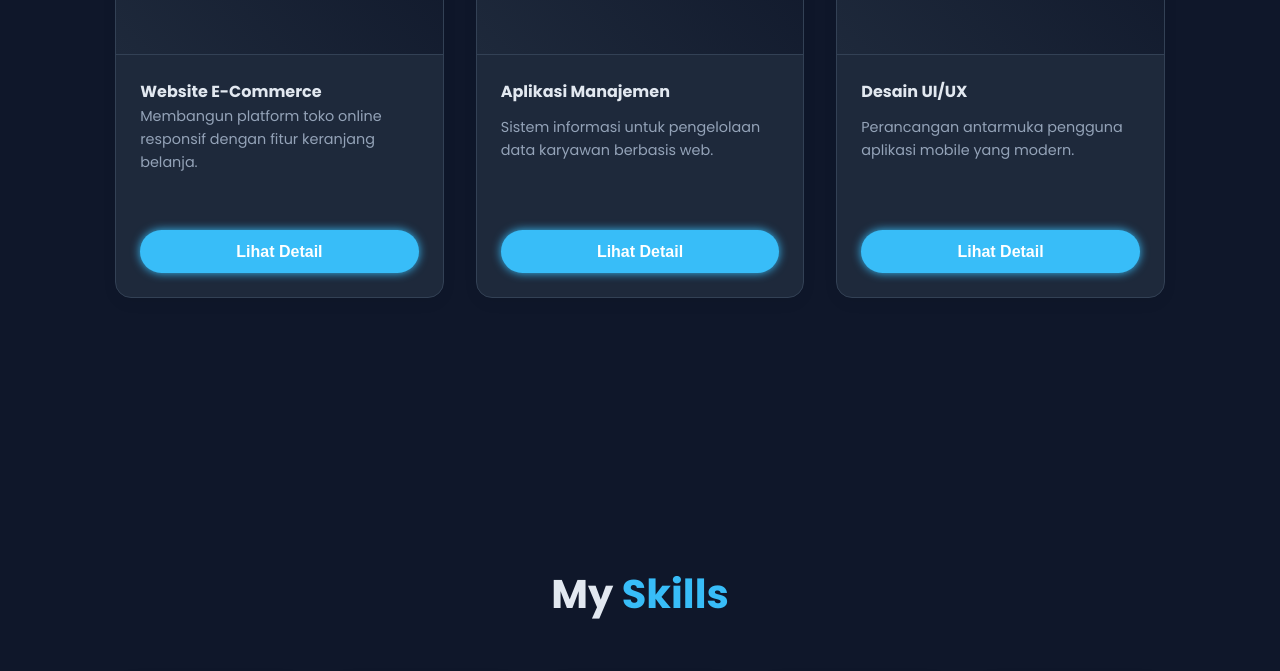
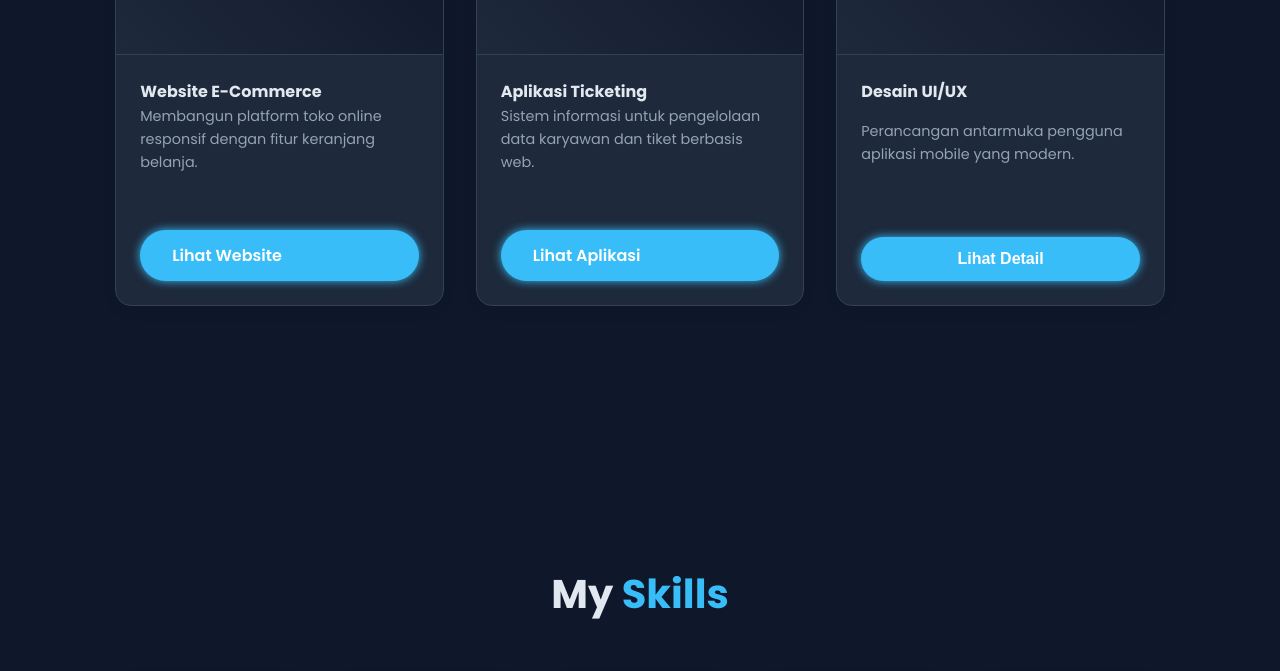
Before and after one commit to mznnss/portofolio, a plain HTML site: page index.html in a window 1280 px wide. Shown: the part 1902-2573 px from the top of the page. Drawn offline with Linux system fonts and the light colour scheme.

Commit message:
Update index.html

```diff
--- a/index.html
+++ b/index.html
@@ -17,7 +17,7 @@
             --text-muted: #94a3b8;     /* Warna Teks Pudar */
             --border-color: #334155;   /* Warna Garis */
 
-            /* Warna Aksen (Tetap sama di kedua mode) */
+            /* Warna Aksen */
             --accent-color: #38bdf8;
             --hover-color: #0ea5e9;
             --success-color: #22c55e;
@@ -27,7 +27,7 @@
             --modal-text: #333333;
         }
 
-        /* --- 2. SETTING LIGHT MODE (AKAN DIAKTIFKAN VIA JS) --- */
+        /* --- 2. SETTING LIGHT MODE --- */
         body.light-mode {
             /* Warna Dasar (Light) */
             --bg-color: #f1f5f9;       /* Putih Abu-abu lembut */
@@ -54,7 +54,7 @@
             color: var(--text-color);
             line-height: 1.6;
             overflow-x: hidden;
-            transition: background-color 0.3s, color 0.3s; /* Animasi transisi warna halus */
+            transition: background-color 0.3s, color 0.3s;
         }
 
         section { padding: 4rem 9%; min-height: 100vh; }
@@ -75,7 +75,7 @@
         header {
             position: fixed; top: 0; left: 0; width: 100%;
             padding: 1.5rem 9%;
-            background: var(--card-bg); /* Mengikuti tema */
+            background: var(--card-bg);
             opacity: 0.95;
             backdrop-filter: blur(10px);
             display: flex; justify-content: space-between; align-items: center;
@@ -118,7 +118,6 @@
             header { padding: 1.5rem 5%; }
             #menu-icon { display: block; z-index: 10001; }
 
-            /* Ikon disembunyikan di desktop, muncul di mobile */
             .navbar a i { display: inline-block !important; width: 25px; }
 
             .navbar {
@@ -141,7 +140,6 @@
                 color: var(--text-color); padding-left: 5px;
             }
 
-            /* Penyesuaian tombol tema di mobile */
             #theme-toggle {
                 margin: 1rem 2rem;
                 display: flex; align-items: center;
@@ -176,7 +174,7 @@
             transition: .5s ease;
         }
         .social-media a:hover {
-            background: var(--accent-color); color: #fff; /* Tetap putih saat hover */
+            background: var(--accent-color); color: #fff;
             box-shadow: 0 0 15px var(--accent-color);
         }
 
@@ -184,12 +182,11 @@
             display: inline-block; padding: 0.8rem 2rem;
             background: var(--accent-color); border-radius: 2rem;
             box-shadow: 0 0 10px var(--accent-color); font-size: 1rem;
-            color: #fff; /* Teks tombol selalu putih */
-            font-weight: 600; margin-top: 2rem; transition: .3s; cursor: pointer;
+            color: #fff; font-weight: 600; margin-top: 2rem; transition: .3s; cursor: pointer;
         }
         .btn:hover { box-shadow: none; background: var(--hover-color); }
 
-        /* --- ABOUT, PROJECTS, SKILLS (Cards) --- */
+        /* --- ABOUT, PROJECTS, SKILLS --- */
         .heading { text-align: center; font-size: 2.5rem; margin-bottom: 3rem; }
 
         .about-content, .project-card, .skill-box {
@@ -197,7 +194,7 @@
             padding: 2rem; border-radius: 1rem;
             border: 1px solid var(--border-color);
             transition: 0.3s;
-            box-shadow: 0 5px 15px rgba(0,0,0,0.05); /* Sedikit bayangan */
+            box-shadow: 0 5px 15px rgba(0,0,0,0.05);
         }
 
         /* About Image */
@@ -207,13 +204,12 @@
             object-fit: cover; margin-bottom: 1rem; border: 2px solid var(--accent-color);
         }
 
-        /* Info Box */
         .info-box {
             display: grid; grid-template-columns: repeat(auto-fit, minmax(200px, 1fr));
             gap: 1rem; margin-top: 2rem; text-align: left;
         }
         .info-item {
-            background: var(--bg-color); /* Warna selang-seling */
+            background: var(--bg-color);
             padding: 1rem; border-radius: 0.5rem;
             border: 1px solid var(--border-color);
         }
@@ -226,7 +222,6 @@
 
         .project-icon-box {
             width: 100%; height: 180px;
-            /* Gradient tetap gelap biar ikon terlihat jelas */
             background: linear-gradient(45deg, #1e293b, #0f172a);
             display: flex; justify-content: center; align-items: center;
             border-bottom: 1px solid var(--border-color);
@@ -272,7 +267,7 @@
             display: inline-flex; justify-content: center; align-items: center; border-radius: 50%;
         }
         .modal-btn {
-            background: var(--card-bg); color: var(--text-color); /* Ikut tema */
+            background: var(--card-bg); color: var(--text-color);
             padding: 0.8rem 2rem; border: 1px solid var(--border-color);
             border-radius: 0.5rem; font-weight: 600; cursor: pointer; transition: 0.3s;
         }
@@ -342,22 +337,25 @@
     <section class="projects reveal" id="projects">
         <h2 class="heading">My <span>Projects</span></h2>
         <div class="projects-container">
+
             <div class="project-card">
                 <div class="project-icon-box"><i class="fas fa-shopping-cart"></i></div>
                 <div class="project-info">
                     <h4>Website E-Commerce</h4>
                     <p>Membangun platform toko online responsif dengan fitur keranjang belanja.</p>
-                    <button class="btn coming-soon">Lihat Detail</button>
+                    <a href="https://mztas.vercel.app/katalog.html" target="_blank" class="btn">Lihat Website</a>
                 </div>
             </div>
+
             <div class="project-card">
                 <div class="project-icon-box"><i class="fas fa-users-cog"></i></div>
                 <div class="project-info">
-                    <h4>Aplikasi Manajemen</h4>
-                    <p>Sistem informasi untuk pengelolaan data karyawan berbasis web.</p>
-                    <button class="btn coming-soon">Lihat Detail</button>
+                    <h4>Aplikasi Ticketing</h4>
+                    <p>Sistem informasi untuk pengelolaan data karyawan dan tiket berbasis web.</p>
+                    <a href="https://ticketing-pi-sand.vercel.app/" target="_blank" class="btn">Lihat Aplikasi</a>
                 </div>
             </div>
+
             <div class="project-card">
                 <div class="project-icon-box"><i class="fas fa-mobile-alt"></i></div>
                 <div class="project-info">
@@ -366,6 +364,7 @@
                     <button class="btn coming-soon">Lihat Detail</button>
                 </div>
             </div>
+
         </div>
     </section>
 
@@ -426,7 +425,6 @@
         const themeIcon = themeBtn.querySelector('i');
         const body = document.body;
 
-        // Cek Local Storage (Apakah user pernah pilih mode light sebelumnya?)
         const currentTheme = localStorage.getItem('theme');
         if (currentTheme === 'light') {
             body.classList.add('light-mode');
@@ -437,8 +435,6 @@
         themeBtn.onclick = (e) => {
             e.preventDefault();
             body.classList.toggle('light-mode');
-
-            // Ganti Ikon & Teks + Simpan ke Memori
             if (body.classList.contains('light-mode')) {
                 themeIcon.classList.replace('fa-sun', 'fa-moon');
                 themeBtn.innerHTML = '<i class="fas fa-moon"></i> Dark Mode';
@@ -491,6 +487,7 @@
         function openModal(id) { document.getElementById(id).classList.add('open'); }
         function closeModal(id) { document.getElementById(id).classList.remove('open'); }
 
+        // Hanya tombol yang punya class 'coming-soon' yang akan memicu modal
         document.querySelectorAll('.coming-soon').forEach(btn => {
             btn.onclick = (e) => { e.preventDefault(); openModal('unavailableModal'); }
         });
@@ -499,7 +496,6 @@
             if (e.target.classList.contains('modal-overlay')) e.target.classList.remove('open');
         }
 
-        // Contact Form
         const form = document.getElementById('contactForm');
         form.addEventListener("submit", function(event) {
             event.preventDefault();
```
